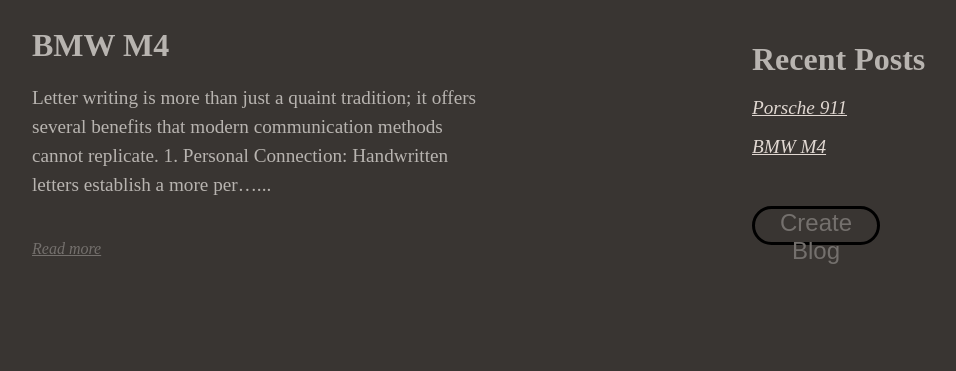
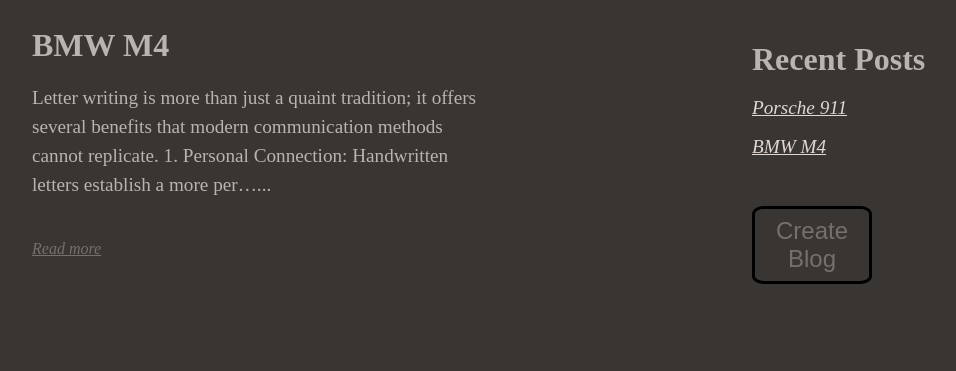
Before and after one commit to AvadhootSmart/Av_BlogApp, a Django app: page / in a window 1280 px wide. Shown: the part 551-922 px from the top of the page, without its empty margins (128-1084 px from the left). Before the commit the page ends 815 px from the top, so only its background shows below. Run offline with Django 4.2, Linux system fonts and the light colour scheme; data comes from the database, SQL or seed files in the repository; some web fonts are replaced.

Commit message:
Css Changes

```diff
--- a/BlogPage/static/Css/responsive.css
+++ b/BlogPage/static/Css/responsive.css
@@ -77,3 +77,7 @@
     margin-bottom: 5%;
   }
 }
+
+.Create{
+  border-radius: 10%;
+}
--- a/BlogPage/static/Css/style.css
+++ b/BlogPage/static/Css/style.css
@@ -129,9 +129,9 @@
 .Create{
     font-size:1.5rem;
     margin-top: 10%;
-    border-radius: 100px;
-    width: 10vw;
-    height: 3vw;
+    border-radius: 10%;
+    width: 30%;
+    height: 15%;
     background-color: transparent;
     border: black 3px solid;
     transition: scale 0.2s ease;
```
Also changed, not shown: BlogPage/static/Css/User.css (+6 -4 lines).
